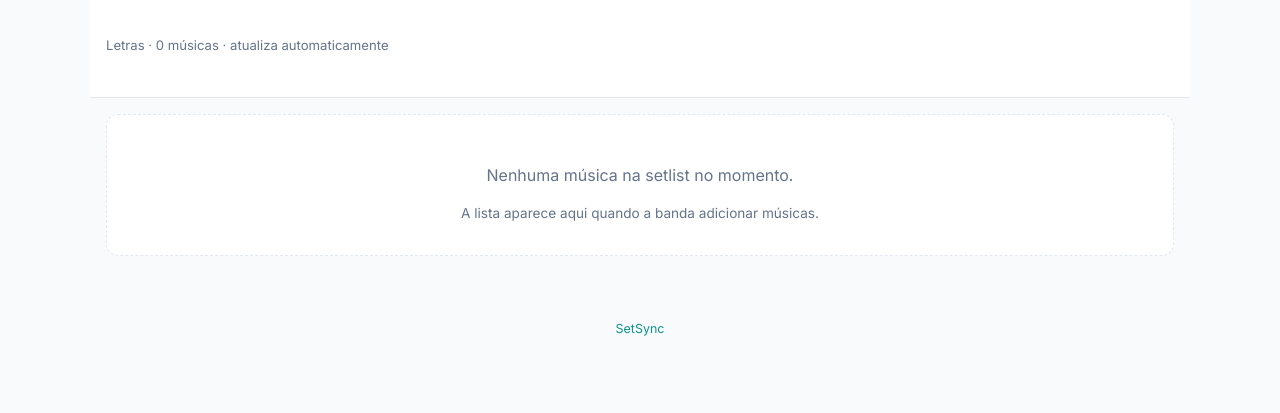
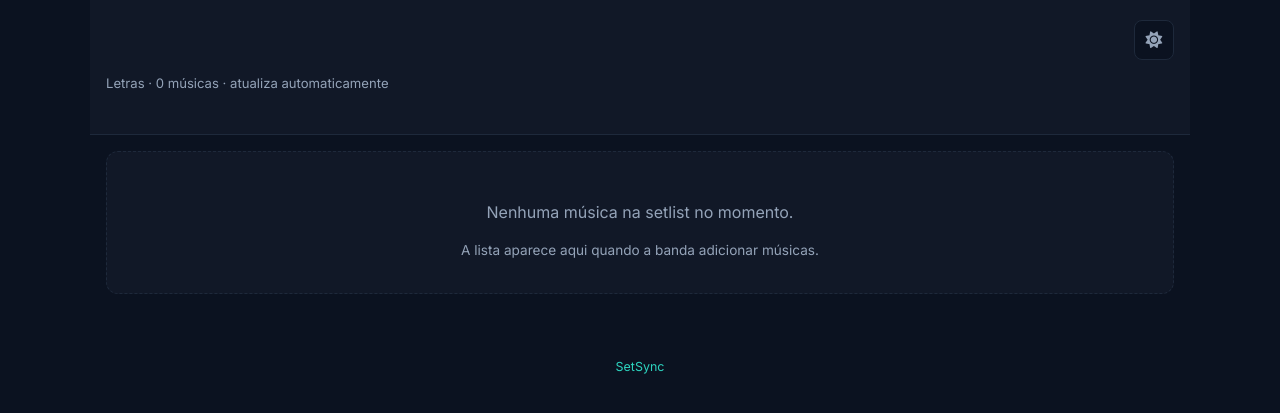
Before and after one commit to frfranklinrios/SetSync, a Python web app: template templates/setlists/public_letras.html in a window 1280 px wide. Shown: the top 413 px of the page. Run offline with Jinja, Linux system fonts and the light colour scheme; the template is opened without the code that fills it, so the values that code supplies are empty.

Commit message:
Melhora letras públicas (tema claro/escuro) e ícones PWA.
Toggle de tema na página pública, theme_color alinhado ao app e ícones regenerados com fundo #0f172a.

Co-authored-by: Cursor <cursoragent@cursor.com>

```diff
--- a/static/css/public-letras.css
+++ b/static/css/public-letras.css
@@ -1,4 +1,4 @@
-:root {
+[data-theme="light"] {
   --pl-bg: #f8fafc;
   --pl-surface: #fff;
   --pl-text: #0f172a;
@@ -7,15 +7,13 @@
   --pl-accent: #0d9488;
 }
 
-@media (prefers-color-scheme: dark) {
-  :root {
+[data-theme="dark"] {
   --pl-bg: #0b1220;
   --pl-surface: #111827;
   --pl-text: #f1f5f9;
   --pl-muted: #94a3b8;
   --pl-border: #1e293b;
   --pl-accent: #2dd4bf;
-  }
 }
 
 * { box-sizing: border-box; }
@@ -38,6 +36,37 @@ body {
   margin: 0 auto;
   border-bottom: 1px solid var(--pl-border);
   background: var(--pl-surface);
+}
+
+.pl-header-row {
+  display: flex;
+  align-items: flex-start;
+  justify-content: space-between;
+  gap: 0.75rem;
+}
+
+.pl-theme-btn {
+  flex-shrink: 0;
+  display: inline-flex;
+  align-items: center;
+  justify-content: center;
+  width: 2.5rem;
+  height: 2.5rem;
+  padding: 0;
+  border: 1px solid var(--pl-border);
+  border-radius: 8px;
+  background: var(--pl-bg);
+  color: var(--pl-muted);
+  font-size: 1.05rem;
+  cursor: pointer;
+  transition: color 0.15s ease, border-color 0.15s ease, background 0.15s ease;
+}
+
+.pl-theme-btn:hover,
+.pl-theme-btn:focus-visible {
+  color: var(--pl-accent);
+  border-color: var(--pl-accent);
+  outline: none;
 }
 
 .pl-brand {
--- a/static/sw.js
+++ b/static/sw.js
@@ -1,6 +1,6 @@
 // SetSync service worker — app-shell + offline fallback
 // Bump CACHE_VERSION whenever the app shell changes so old caches are evicted.
-const CACHE_VERSION = 'setsync-v8';
+const CACHE_VERSION = 'setsync-v9';
 const STATIC_CACHE = CACHE_VERSION + '-static';
 const RUNTIME_CACHE = CACHE_VERSION + '-runtime';
 
--- a/templates/setlists/public_letras.html
+++ b/templates/setlists/public_letras.html
@@ -2,13 +2,33 @@
 <html lang="pt-BR">
 <head>
     <meta charset="UTF-8">
+    <script>
+    (function () {
+        var K = 'setsync-theme';
+        var root = document.documentElement;
+        function norm(v) { return v === 'light' ? 'light' : 'dark'; }
+        function apply(t, opts) {
+            opts = opts || {};
+            t = norm(t);
+            root.setAttribute('data-theme', t);
+            try { if (opts.persist !== false) localStorage.setItem(K, t); } catch (e) {}
+        }
+        apply(localStorage.getItem(K) || 'dark', { persist: false });
+        window.setSetSyncTheme = apply;
+        window.toggleTheme = function () {
+            apply(root.getAttribute('data-theme') === 'light' ? 'dark' : 'light');
+            document.dispatchEvent(new CustomEvent('setsync-themechange'));
+        };
+    })();
+    </script>
     <meta name="viewport" content="width=device-width, initial-scale=1">
     <meta name="robots" content="noindex, nofollow">
     <title>{{ setlist.name }} — Letras</title>
     <link rel="preconnect" href="https://fonts.googleapis.com">
     <link rel="preconnect" href="https://fonts.gstatic.com" crossorigin>
     <link href="https://fonts.googleapis.com/css2?family=Inter:wght@400;600;700&display=swap" rel="stylesheet">
-    <link rel="stylesheet" href="{{ url_for('static', filename='css/public-letras.css') }}?v=8">
+    <link rel="stylesheet" href="https://cdnjs.cloudflare.com/ajax/libs/font-awesome/6.4.0/css/all.min.css">
+    <link rel="stylesheet" href="{{ url_for('static', filename='css/public-letras.css') }}?v=9">
     {% if adsense_show %}
     <script async src="https://pagead2.googlesyndication.com/pagead/js/adsbygoogle.js?client={{ adsense.client }}"
          crossorigin="anonymous"></script>
@@ -16,6 +36,7 @@
 </head>
 <body>
 <header class="pl-header">
+    <div class="pl-header-row">
         <div class="pl-brand">
             {% if band_logo_data_uri %}
             <img src="{{ band_logo_data_uri }}" alt="" class="pl-band-logo" width="120" height="56">
@@ -29,6 +50,10 @@
                 <p class="pl-desc" style="display:none;"></p>
                 {% endif %}
             </div>
+        </div>
+        {% with btn_class='pl-theme-btn' %}
+        {% include 'partials/theme_toggle.html' %}
+        {% endwith %}
     </div>
     <p class="pl-hint" id="pl-hint">Letras · {{ songs|length }} música{{ '' if songs|length == 1 else 's' }} · atualiza automaticamente</p>
     <p class="pl-live-status" id="pl-live-status" role="status" aria-live="polite">Atualizado</p>
@@ -108,6 +133,7 @@ window.PUBLIC_LETRAS = {
     pollUrl: {{ url_for('setlists.public_letras_data', token=public_token)|tojson }}
 };
 </script>
+<script src="{{ url_for('static', filename='js/theme.js') }}?v=6"></script>
 <script src="{{ url_for('static', filename='js/public-letras-live.js') }}?v=6"></script>
 </body>
 </html>
```
Also changed, not shown: scripts/generate_pwa_icons.py (added, +68 -0 lines), static/icons/apple-touch-icon.png, static/icons/favicon-32.png, static/icons/icon-192-maskable.png, static/icons/icon-192.png, static/icons/icon-512-maskable.png, static/icons/icon-512.png, static/manifest.webmanifest. Lines whose indentation alone changed are shown as unchanged.
